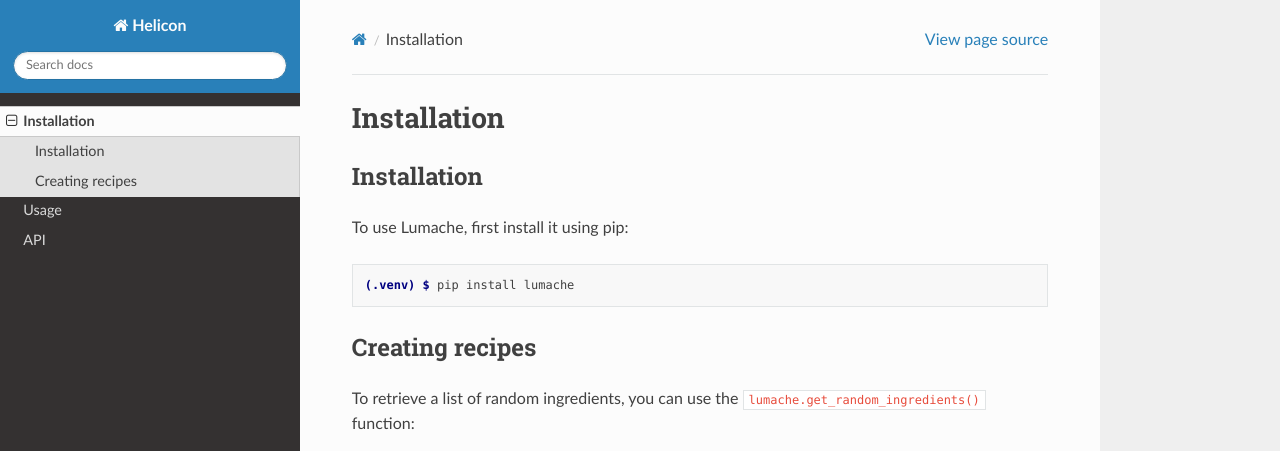
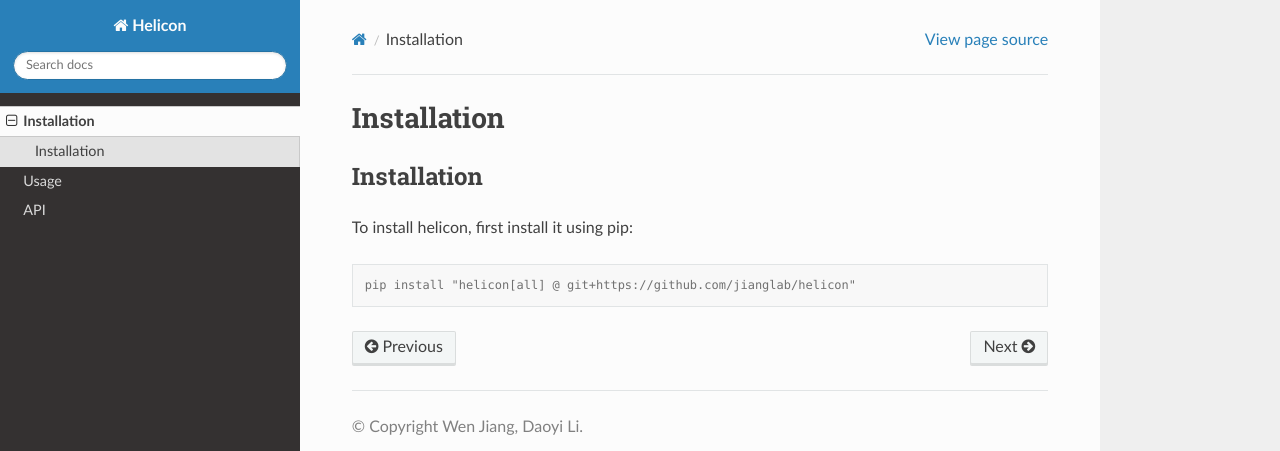
Before and after one commit to jianglab/helicon_doc, a Sphinx documentation site: the page built from docs/source/installation.rst, in a window 1280 px wide and 1095 px high. Shown: the top 451 px of the window. Built offline with Sphinx 7.4.7 and the Read the Docs theme 3.1.0, drawn with Linux system fonts in a browser that asks for light colours; some of the changed text lies outside the part shown.

Commit message:
Update installation.rst

```diff
--- a/docs/source/installation.rst
+++ b/docs/source/installation.rst
@@ -6,28 +6,8 @@
 Installation
 ------------
 
-To use Lumache, first install it using pip:
+To install helicon, first install it using pip:
 
 .. code-block:: console
 
-   (.venv) $ pip install lumache
-
-Creating recipes
-----------------
-
-To retrieve a list of random ingredients,
-you can use the ``lumache.get_random_ingredients()`` function:
-
-.. autofunction:: lumache.get_random_ingredients
-
-The ``kind`` parameter should be either ``"meat"``, ``"fish"``,
-or ``"veggies"``. Otherwise, :py:func:`lumache.get_random_ingredients`
-will raise an exception.
-
-.. autoexception:: lumache.InvalidKindError
-
-For example:
-
->>> import lumache
->>> lumache.get_random_ingredients()
-['shells', 'gorgonzola', 'parsley']
+   pip install "helicon[all] @ git+https://github.com/jianglab/helicon"
```
